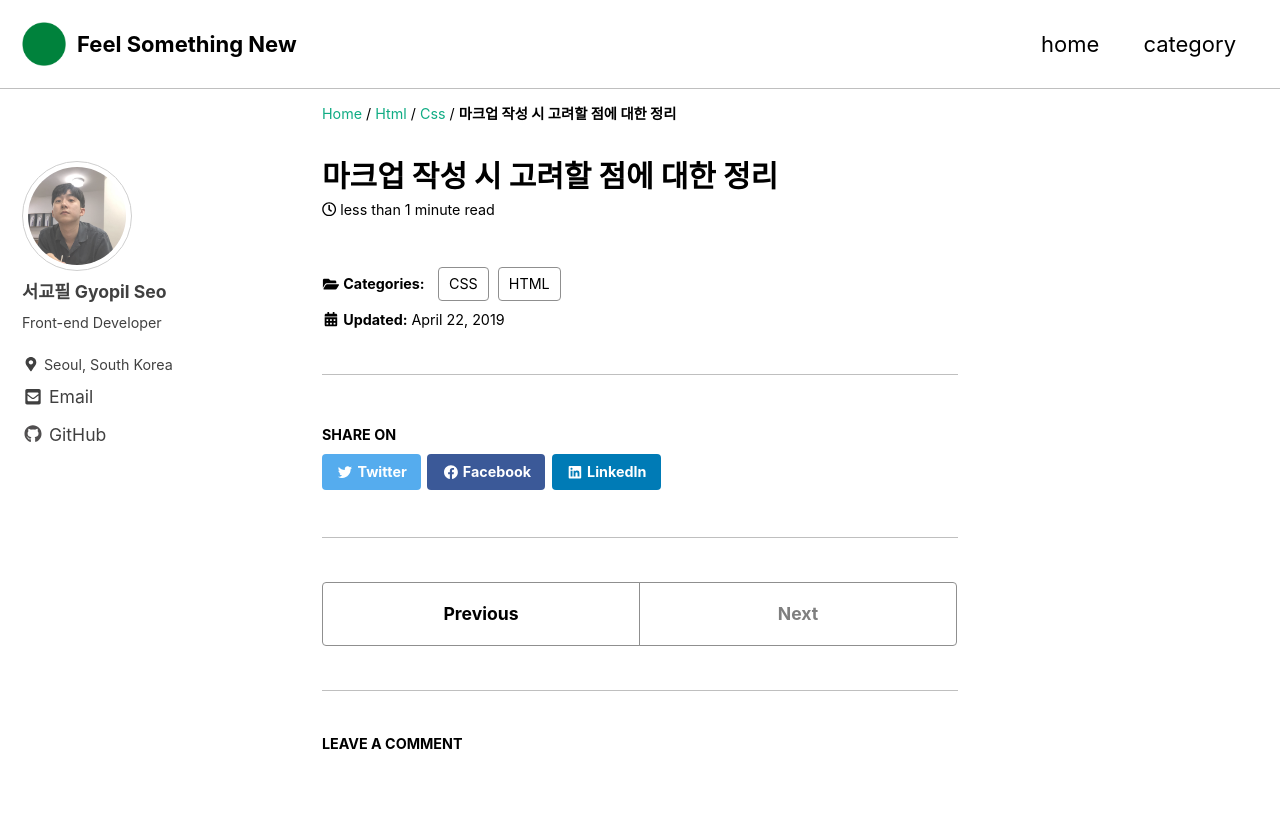
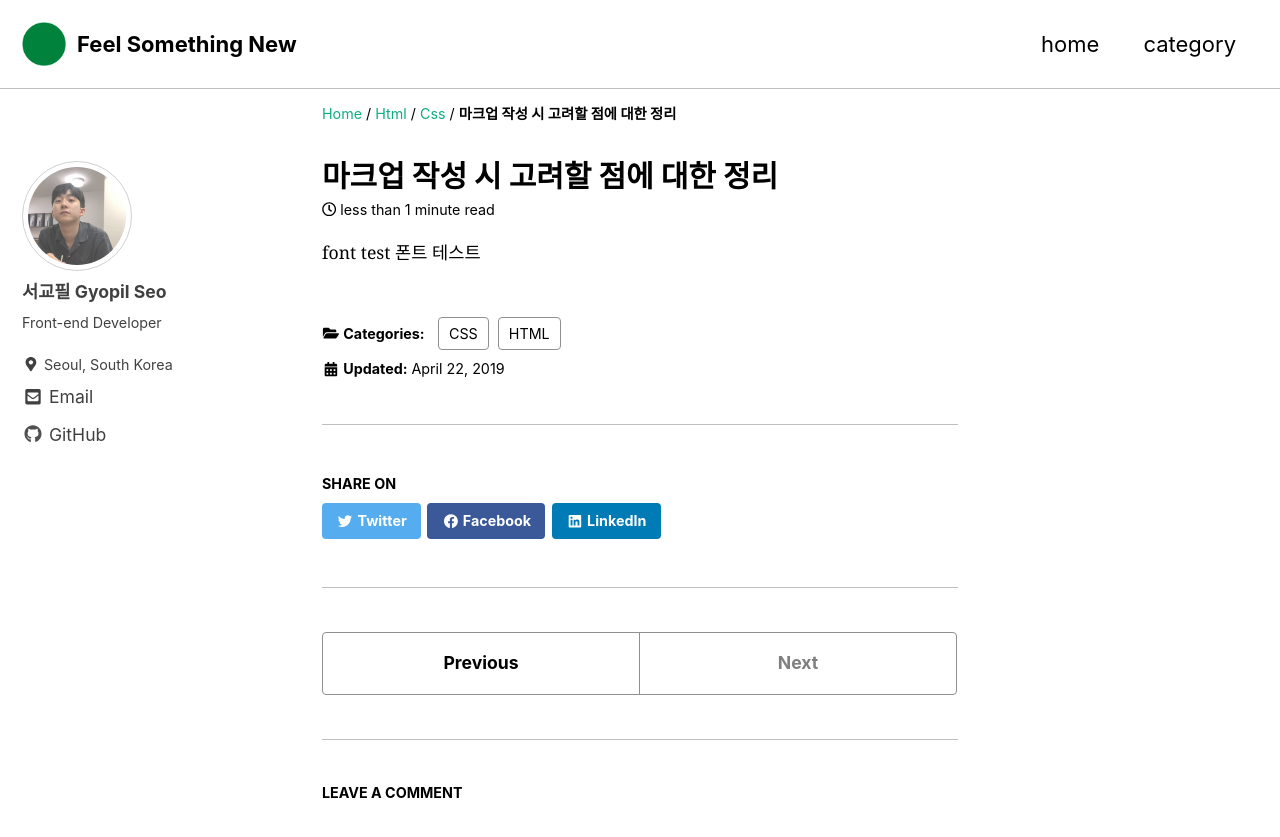
Before and after one commit to gyofeel/gyofeel.github.io, a Jekyll site: the page built from _posts/2019-04-22-마크업 작성 시 고려할 점에 대한 정리.md, in a window 1280 px wide and 900 px high. Shown: the top 837 px of the window. Built offline with Jekyll 4.4.1, drawn with Linux system fonts in a browser that asks for light colours; cached includes are drawn as plain includes; nearby versions of some CDN libraries; comment, search, counter and statistics services are not loaded.

Commit message:
font test commit

```diff
--- a/_posts/2019-04-22-마크업 작성 시 고려할 점에 대한 정리.md
+++ b/_posts/2019-04-22-마크업 작성 시 고려할 점에 대한 정리.md
@@ -2,3 +2,6 @@
 title: "마크업 작성 시 고려할 점에 대한 정리"
 categories: [HTML, CSS]
 ---
+
+font test
+폰트 테스트
```
